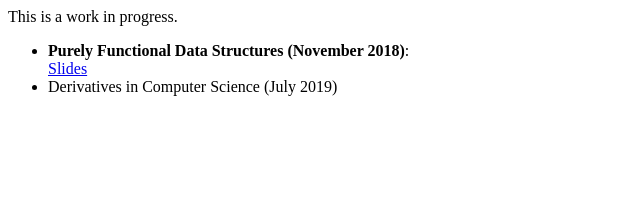
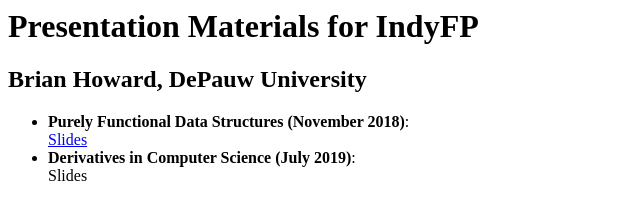
Before and after one commit to bhoward/IndyFP, a plain HTML site: page index.html in a window 1280 px wide. Shown: the whole page, without its empty margins (0-640 px from the left). Drawn offline with Linux system fonts and the light colour scheme.

Commit message:
Updating main index again

```diff
--- a/index.html
+++ b/index.html
@@ -1,11 +1,13 @@
 <html>
 <head><title>Brian Howard's IndyFP Presentation Materials</title></head>
 <body>
-This is a work in progress.
+<h1>Presentation Materials for IndyFP</h1>
+<h2>Brian Howard, DePauw University</h2>
 <ul>
 <li><b>Purely Functional Data Structures (November 2018)</b>:<br/>
 <a href="PFDS/PFDS%20Slides.pdf">Slides</a></li>
-<li>Derivatives in Computer Science (July 2019)</li>
+<li><b>Derivatives in Computer Science (July 2019)</b>:<br/>
+Slides</li>
 </ul>
 </body>
 </html>
```
